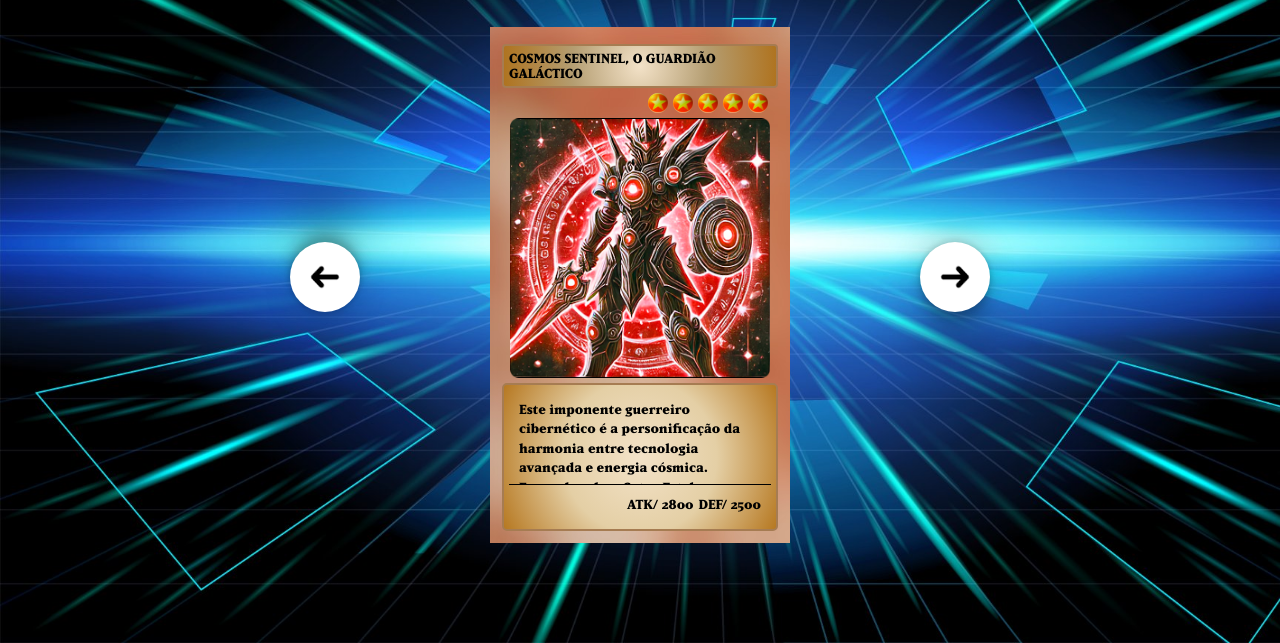
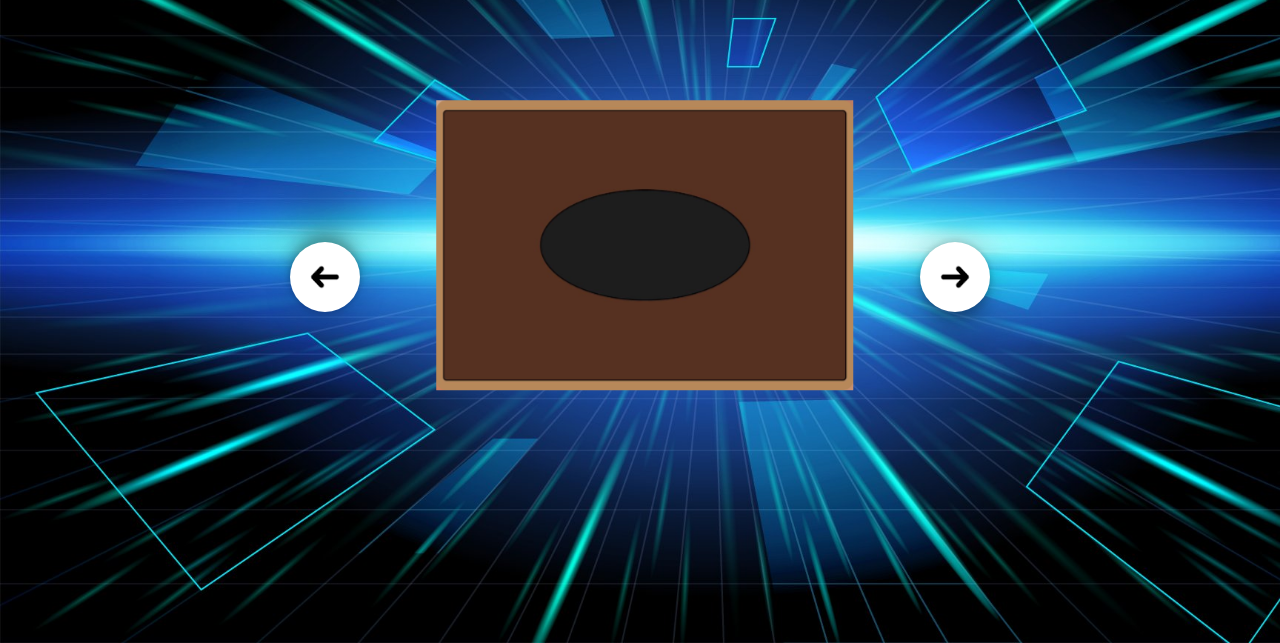
Before and after one commit to Bryanow/from0ToHiredDev, a plain HTML site: page index.html in a window 1280 px wide. Both pictures are taken after a click on the item 640 px from the left and 441 px from the top of the page. Shown: the part 157-800 px from the top of the page. Drawn offline with Linux system fonts and the light colour scheme.

Commit message:
fixing function to turn card

```diff
--- a/index.html
+++ b/index.html
@@ -20,7 +20,7 @@
       </button>
 
       <ul class="lista-personagens">
-        <li class="cartao fundo-1 selecionado">
+        <li class="cartao fundo-1 selecionado desvirado">
           <div class="carta-virada"></div>
 
           <h2 class="nome">Cosmos Sentinel, o Guardião Galáctico</h2>
--- a/src/css/style.css
+++ b/src/css/style.css
@@ -38,6 +38,7 @@ body {
 	height: 500px;
 	border-radius: 10px;
     position: relative;
+	padding: 10px;
 }
 
 .slider {
@@ -171,3 +172,24 @@ body::-webkit-scrollbar-track{
 ::-webkit-scrollbar-thumb:hover {
     background: #c08057;
 }
+
+.carta-virada.mostrar-fundo-carta {
+	background: url(../imagens/fundo-carta.jpg);
+	display: block;
+	width: 100%;
+	height: 100%;
+	position: absolute;
+	background-size: cover;
+	background-position: center;
+	top: 0;
+	left: 0;
+	border-radius: 10px;
+	z-index: 2;
+}
+.cartao.virar {
+	transform: rotateZ(90deg);
+	transition: transform 0.3s ease-in-out;
+}
+.esconder {
+	display: none;
+}
```
